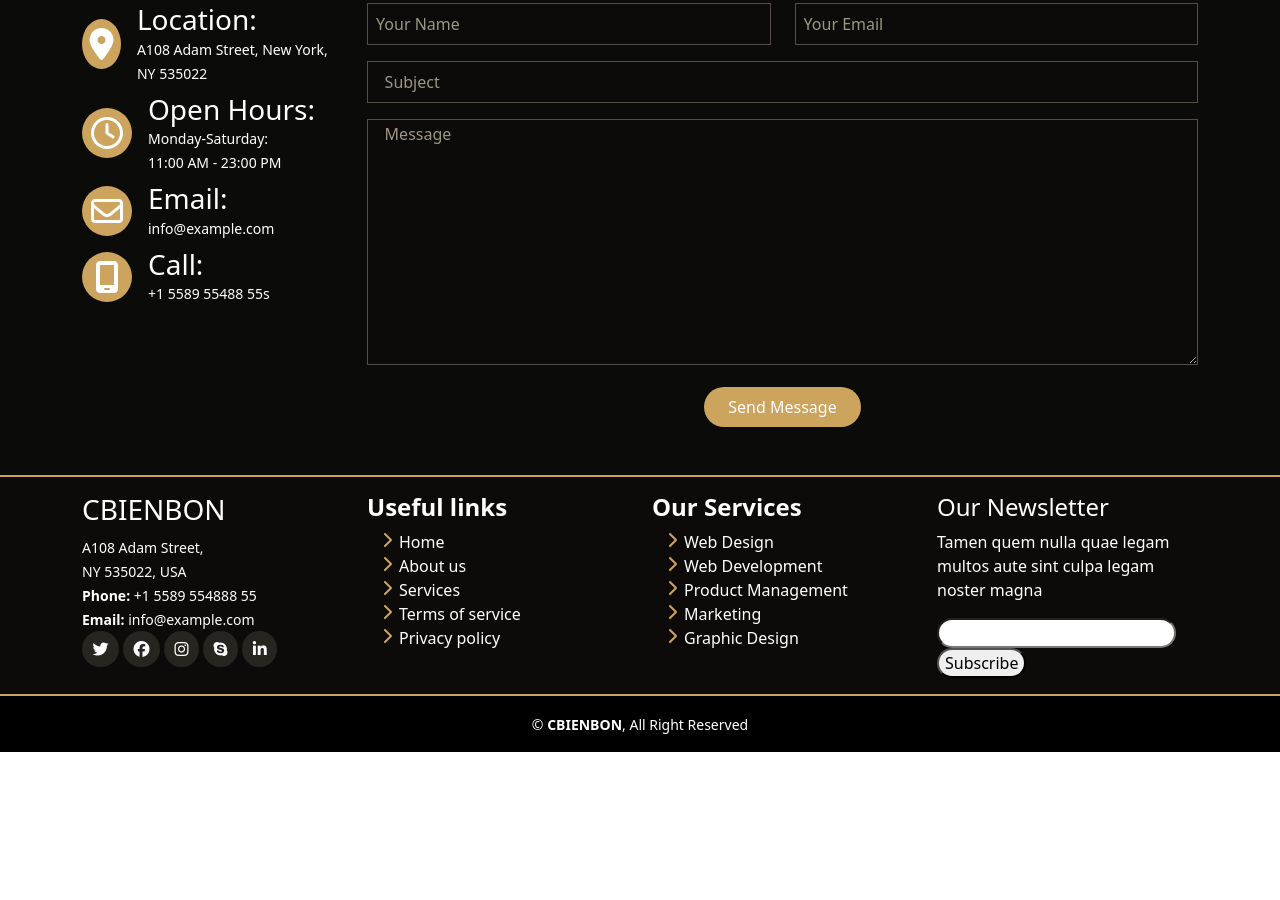
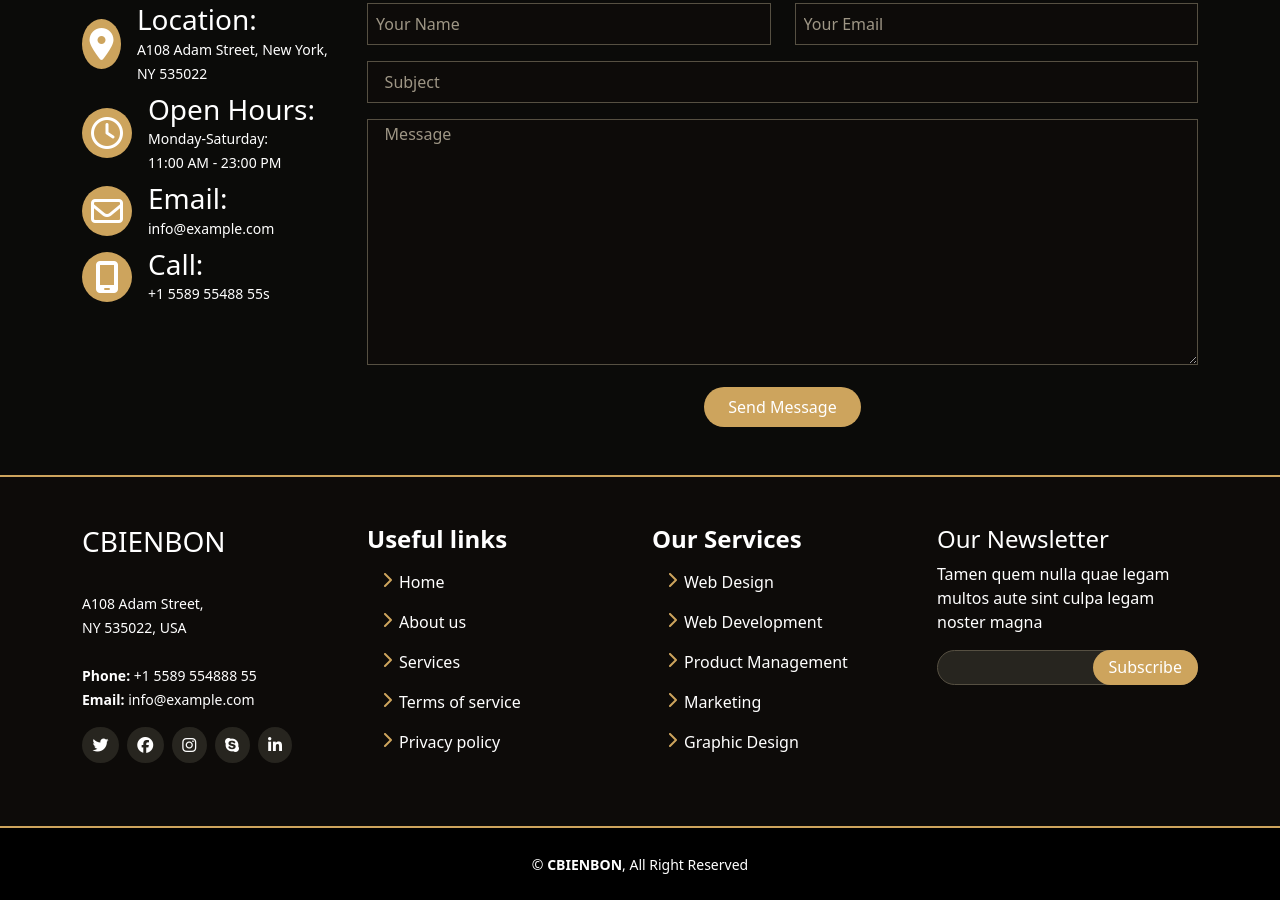
Before and after one commit to patafane/Helfter_Cecilien_CBIENBON, a website: page index.html in a window 1280 px wide. Shown: the part 5659-6559 px from the top of the page. Before the commit the page ends 6411 px from the top, so only its background shows below. Drawn offline with nearby package versions, Linux system fonts and the light colour scheme.

Commit message:
footer finished

```diff
--- a/index.html
+++ b/index.html
@@ -759,12 +759,12 @@
     </div>
 </section>
 <footer>
-    <div class="bigfoot py-3 text-white">
+    <div class="bigfoot py-5 text-white">
         <div class="container">
             <div class="row">
                 <div class="col">
                     <h3>CBIENBON</h3>
-                    <div class="col">
+                    <div class="col py-4">
                         <small>A108 Adam Street,</small><br>
                         <small>NY 535022, USA</small>
                     </div>
@@ -772,7 +772,7 @@
                         <small><strong>Phone:</strong> +1 5589 554888 55</small><br>
                         <small><strong>Email:</strong> info@example.com</small>
                     </div>
-                    <div>
+                    <div class="pt-3 d-flex gap-2">
                         <i class="fa-brands fa-twitter"></i>
                         <i class="fa-brands fa-facebook"></i>
                         <i class="fa-brands fa-instagram"></i>
@@ -806,13 +806,14 @@
                         Tamen quem nulla quae legam multos aute sint culpa legam noster magna
                     </p>
                     <div class="newsletter">
-                        <input class="rounded-pill" type="email"><button class="rounded-pill">Subscribe</button>
+                        <input class="rounded-pill pt-2" type="email">
+                        <button class="rounded-pill text-white px-3">Subscribe</button>
                     </div>
                 </div>
             </div>
         </div>
     </div>
-    <div class="littlefoot py-3 text-white text-center">
+    <div class="littlefoot py-4 text-white text-center">
         <div>
             <small>&copy; <strong>CBIENBON</strong>, All Right Reserved</small>
         </div>
--- a/public/src/sass/modules/_footer.sass
+++ b/public/src/sass/modules/_footer.sass
@@ -7,7 +7,31 @@ footer
             background-color: rgba(39,37,31,255)
             padding: 4%
             border-radius: 50%
+        i:hover
+            background-color: $colprim
+    .newsletter
+        width: 100%
+        position: relative
+        input
+            width:100%
+            background-color: rgba(39,37,31,255)
+            border: solid 1px rgba(86,80,66,255)
+            color: rgba(158,150,133,255)
+        input:focus
+            border: solid 1px $colprim
+            outline: transparent
+        button
+            height: 100%
+            position: absolute
+            right: 0
+            background-color: $colprim
+            border: none
+        button:hover
+            background-color: rgb(217, 183, 123)
     ul
         list-style: url(../img/chevron.svg)
+        line-height: 250%
+        li:hover
+            color: $colprim
     .littlefoot
         background-color: black
```
Also changed, not shown: public/css/style.css, 1 other file.
